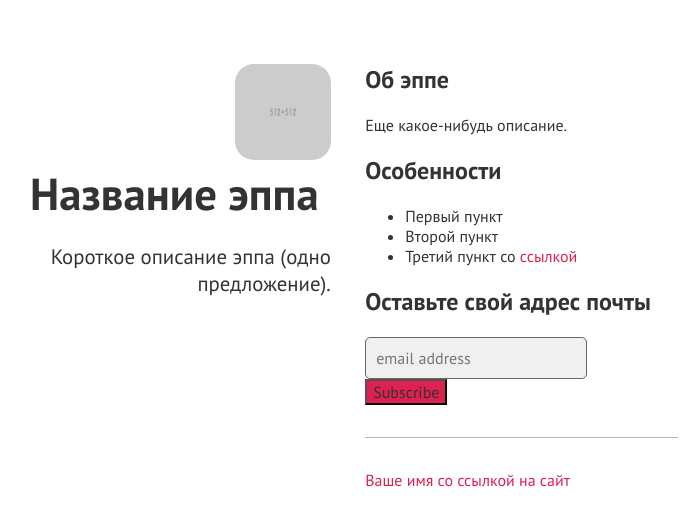
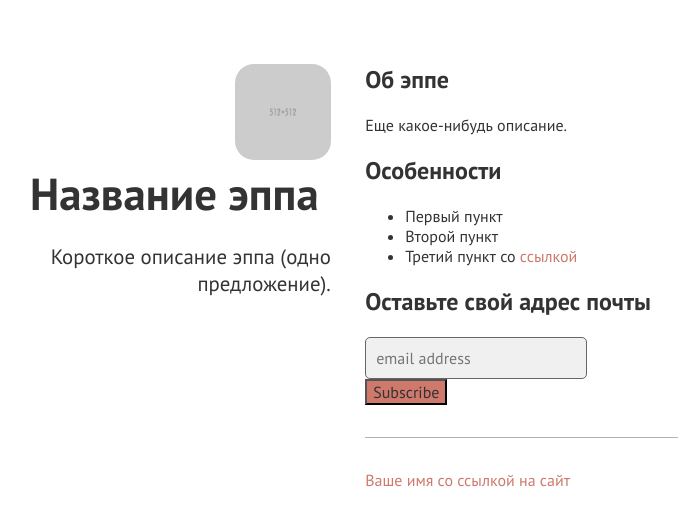
Before and after one commit to yenbekbay/app-landing-page, a Jekyll site: the page built from index.html, in a window 1280 px wide. Shown: the top 526 px of the page, without its empty margins (302-983 px from the left). Built offline with Jekyll 4.4.1, drawn with Linux system fonts in a browser that asks for light colours; comment, search, counter and statistics services are not loaded.

Commit message:
Final touches

```diff
--- a/_includes/subscription.html
+++ b/_includes/subscription.html
@@ -3,6 +3,7 @@
 <div id="mc_embed_signup">
   <form action="//yenbekbay.us11.list-manage.com/subscribe/post?u=983b78ee49621c4871e7a16ea&amp;id=998c184a24" method="post" id="mc-embedded-subscribe-form" name="mc-embedded-subscribe-form" class="validate" target="_blank" novalidate>
       <div id="mc_embed_signup_scroll">
+
   	<input type="email" value="" name="EMAIL" class="email" id="mce-EMAIL" placeholder="email address" required>
       <!-- real people should not fill this in and expect good things - do not remove this or risk form bot signups-->
       <div style="position: absolute; left: -5000px;"><input type="text" name="b_983b78ee49621c4871e7a16ea_998c184a24" tabindex="-1" value=""></div>
--- a/_layouts/base.html
+++ b/_layouts/base.html
@@ -1,4 +1,5 @@
-<!DOCTYPE html>
+<!doctype html>
+<html lang="ru-KZ">
 <html>
   {% include head.html %}
   <body>
--- a/assets/main.scss
+++ b/assets/main.scss
@@ -2,7 +2,7 @@
 ---
 
 $text-color: #333;
-$anchor-text-color: #DE2052;
+$anchor-text-color: #CE796B;
 $background-color: #FFF;
 
 body {
```
Also changed, not shown: 4 other files.
